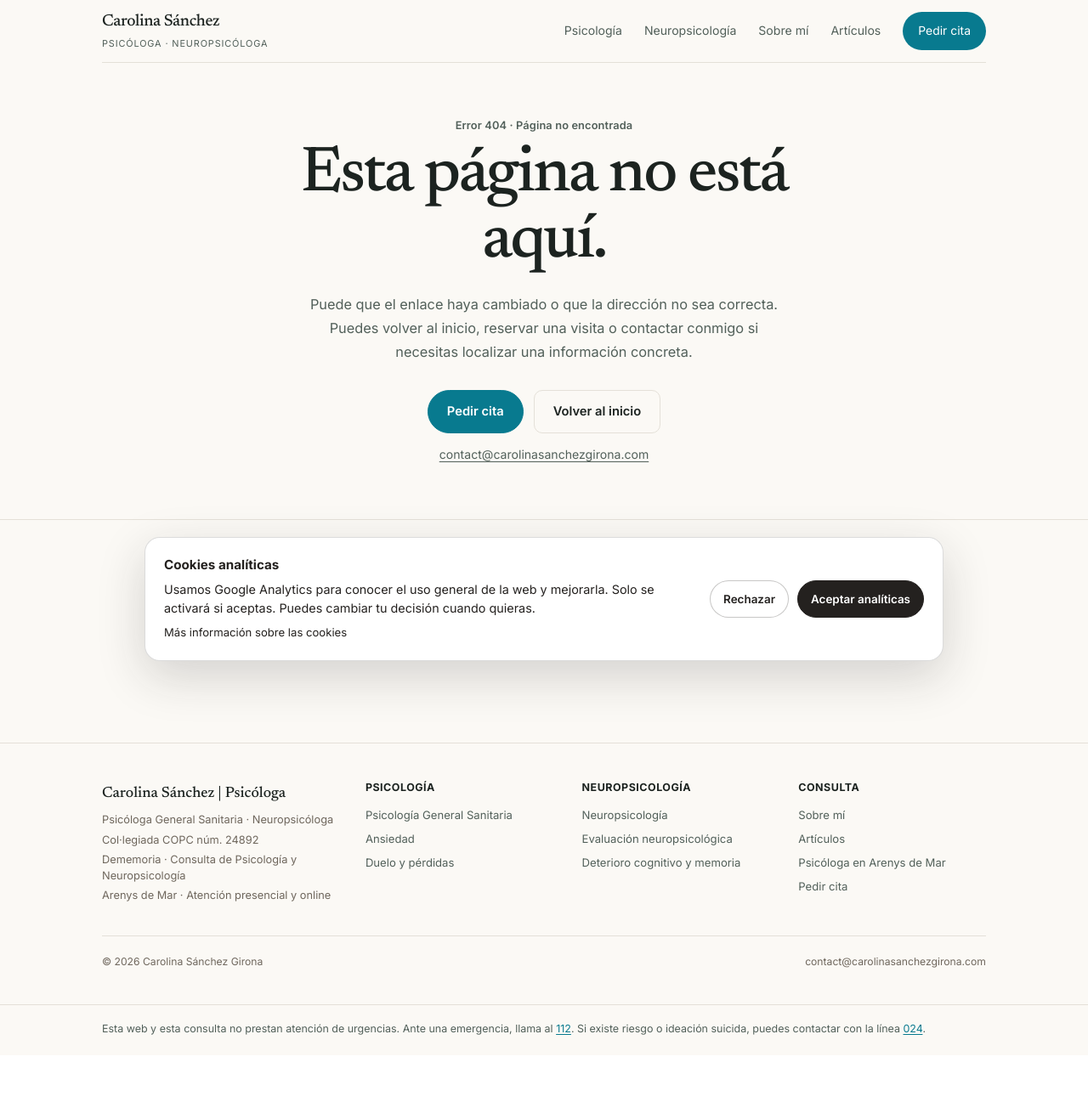
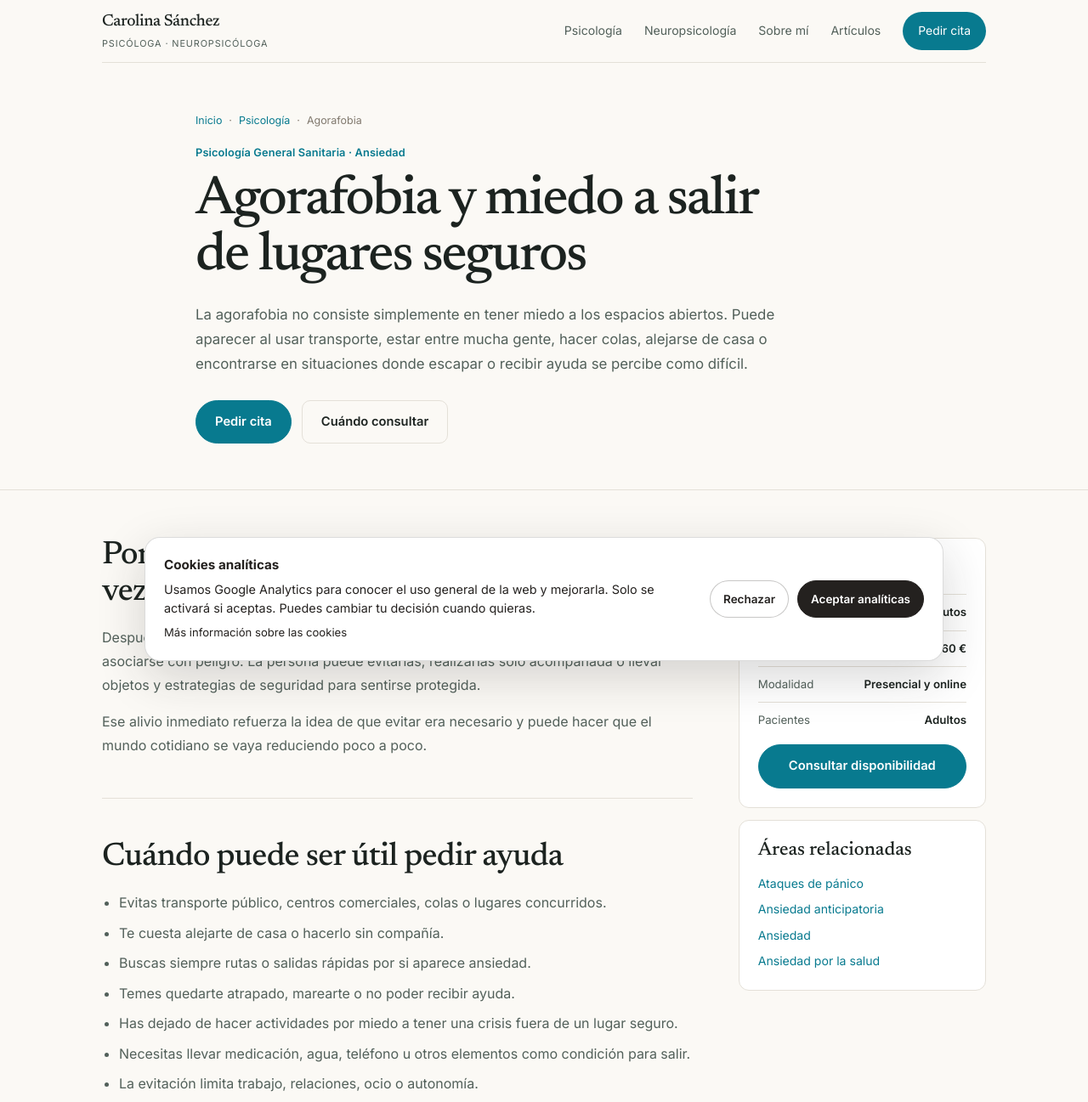
Before and after one commit to carolinasanchezgirona/Portfolio-Carolina, a Next.js app: page /agorafobia-y-miedo-a-salir in a window 1280 px wide. Before the commit this address had no page. Shown: the top 1297 px of the page at 85% size. Before the commit the page ends 1242 px from the top, so only its background shows below. Built offline with nearby package versions, Linux system fonts and the light colour scheme.

Commit message:
SEO: add agoraphobia page

```diff
--- /dev/null
+++ b/app/agorafobia-y-miedo-a-salir/page.tsx
@@ -0,0 +1,58 @@
+import type { Metadata } from "next";
+import "../seo-pages.css";
+
+export const metadata: Metadata = {
+  title: "Agorafobia y miedo a salir | Psicóloga en Arenys de Mar",
+  description: "Atención psicológica para agorafobia, miedo a salir, alejarse de lugares seguros, usar transporte o quedarse sin ayuda. Consulta en Arenys de Mar y online.",
+  alternates: { canonical: "/agorafobia-y-miedo-a-salir/" },
+  openGraph: {
+    title: "Agorafobia y miedo a salir | Carolina Sánchez Girona",
+    description: "Psicología sanitaria para trabajar miedo a salir, transporte, espacios concurridos y situaciones en las que escapar o recibir ayuda parece difícil.",
+    url: "https://carolinasanchezgirona.com/agorafobia-y-miedo-a-salir/",
+  },
+};
+
+const serviceSchema = {
+  "@context": "https://schema.org",
+  "@type": "Service",
+  name: "Psicología para agorafobia y miedo a salir",
+  provider: { "@type": "Person", name: "Carolina Sánchez Girona", jobTitle: "Psicóloga General Sanitaria", url: "https://carolinasanchezgirona.com" },
+  areaServed: ["Arenys de Mar", "Maresme", "Barcelona", "España"],
+  serviceType: "Intervención psicológica en agorafobia y evitación de situaciones temidas",
+  url: "https://carolinasanchezgirona.com/agorafobia-y-miedo-a-salir/",
+};
+
+export default function AgoraphobiaPage() {
+  return (
+    <main className="editorial-site">
+      <header className="site-header">
+        <a className="brand" href="/" aria-label="Carolina Sánchez, inicio"><span className="brand-name">Carolina Sánchez</span><span className="brand-sub">Psicóloga · Neuropsicóloga</span></a>
+        <nav className="nav" aria-label="Navegación principal"><a href="/psicologia/">Psicología</a><a href="/ansiedad/">Ansiedad</a><a className="nav-cta" href="/cita/">Pedir cita</a></nav>
+      </header>
+      <section className="seo-hero"><div className="editorial-wrap seo-hero-inner">
+        <p className="seo-breadcrumbs"><a href="/">Inicio</a><span>·</span><a href="/psicologia/">Psicología</a><span>·</span><span>Agorafobia</span></p>
+        <p className="editorial-eyebrow">Psicología General Sanitaria · Ansiedad</p>
+        <h1>Agorafobia y miedo a salir de lugares seguros</h1>
+        <p className="seo-lead">La agorafobia no consiste simplemente en tener miedo a los espacios abiertos. Puede aparecer al usar transporte, estar entre mucha gente, hacer colas, alejarse de casa o encontrarse en situaciones donde escapar o recibir ayuda se percibe como difícil.</p>
+        <div className="seo-actions"><a className="editorial-btn editorial-btn-primary" href="/cita/">Pedir cita</a><a className="editorial-btn editorial-btn-secondary" href="#cuando-consultar">Cuándo consultar</a></div>
+      </div></section>
+      <div className="editorial-wrap seo-layout">
+        <article className="seo-copy">
+          <section><h2>Por qué el miedo puede ir ocupando cada vez más espacio</h2><p>Después de una experiencia de ansiedad intensa, algunas situaciones empiezan a asociarse con peligro. La persona puede evitarlas, realizarlas solo acompañada o llevar objetos y estrategias de seguridad para sentirse protegida.</p><p>Ese alivio inmediato refuerza la idea de que evitar era necesario y puede hacer que el mundo cotidiano se vaya reduciendo poco a poco.</p></section>
+          <section id="cuando-consultar"><h2>Cuándo puede ser útil pedir ayuda</h2><ul><li>Evitas transporte público, centros comerciales, colas o lugares concurridos.</li><li>Te cuesta alejarte de casa o hacerlo sin compañía.</li><li>Buscas siempre rutas o salidas rápidas por si aparece ansiedad.</li><li>Temes quedarte atrapado, marearte o no poder recibir ayuda.</li><li>Has dejado de hacer actividades por miedo a tener una crisis fuera de un lugar seguro.</li><li>Necesitas llevar medicación, agua, teléfono u otros elementos como condición para salir.</li><li>La evitación limita trabajo, relaciones, ocio o autonomía.</li></ul></section>
+          <section><h2>Qué puede mantener la agorafobia</h2><h3>Evitación</h3><p>Evitar reduce ansiedad a corto plazo, pero impide aprender que la situación puede afrontarse y que la activación disminuye sin escapar.</p><h3>Conductas de seguridad</h3><p>Ir siempre acompañado, sentarse cerca de una salida o controlar constantemente el cuerpo puede mantener la sensación de peligro.</p><h3>Miedo a las sensaciones físicas</h3><p>Palpitaciones, mareo o sensación de falta de aire pueden interpretarse como señales de que algo grave está a punto de ocurrir.</p><h3>Anticipación</h3><p>Imaginar durante horas lo que podría pasar antes de salir aumenta la activación y hace que la situación parezca todavía más difícil.</p></section>
+          <section><h2>Cómo se trabaja en terapia</h2><p>La intervención suele incluir psicoeducación, exposición gradual a situaciones evitadas, reducción de conductas de seguridad y trabajo sobre las interpretaciones asociadas a las sensaciones corporales y a la posibilidad de no poder escapar.</p><p>El ritmo se adapta a la persona. El objetivo no es forzar, sino recuperar autonomía de forma progresiva y sostenible.</p></section>
+          <section><h2>Agorafobia y ataques de pánico</h2><p>La agorafobia puede aparecer con o sin <a href="/ataques-de-panico/">ataques de pánico</a>. También puede estar muy relacionada con <a href="/ansiedad-anticipatoria-y-preocupacion-excesiva/">ansiedad anticipatoria</a> y con el miedo a interpretar ciertas sensaciones físicas como peligrosas.</p><p>Por eso conviene valorar qué parte del problema está relacionada con el contexto, qué parte con el miedo a las sensaciones y qué estrategias de evitación se han ido consolidando.</p></section>
+          <section><h2>Recuperar libertad, no eliminar toda ansiedad</h2><p>El objetivo terapéutico no es conseguir que nunca aparezca ansiedad, sino que la presencia de ansiedad deje de decidir dónde puedes ir, cuánto puedes alejarte o qué actividades puedes hacer.</p><div className="seo-callout"><strong>La autonomía se recupera paso a paso.</strong><span>La exposición gradual permite ampliar de nuevo el mapa cotidiano sin depender tanto de evitar o escapar.</span></div></section>
+        </article>
+        <aside className="seo-sidebar" aria-label="Información práctica">
+          <div className="seo-card"><h2>Sesión de psicología</h2><ul className="seo-facts"><li><span>Duración</span><strong>60 minutos</strong></li><li><span>Tarifa</span><strong>60 €</strong></li><li><span>Modalidad</span><strong>Presencial y online</strong></li><li><span>Pacientes</span><strong>Adultos</strong></li></ul><a className="editorial-btn editorial-btn-primary" href="/cita/">Consultar disponibilidad</a></div>
+          <div className="seo-card"><h3>Áreas relacionadas</h3><div className="seo-related"><a href="/ataques-de-panico/">Ataques de pánico</a><a href="/ansiedad-anticipatoria-y-preocupacion-excesiva/">Ansiedad anticipatoria</a><a href="/ansiedad/">Ansiedad</a><a href="/ansiedad-por-la-salud-e-hipocondria/">Ansiedad por la salud</a></div></div>
+        </aside>
+      </div>
+      <section className="editorial-section seo-authority"><div className="editorial-wrap seo-authority-grid"><div><p className="editorial-section-eyebrow">Profesional responsable</p><h2>Carolina Sánchez Girona</h2><p className="editorial-role">Psicóloga General Sanitaria · Neuropsicóloga</p></div><div className="seo-authority-copy"><p>Trabajo con adultos en ansiedad, ataques de pánico, evitación y recuperación progresiva de autonomía desde una formulación clínica individualizada.</p><div className="seo-authority-links"><a href="/sobre-mi/">Conocer mi trayectoria profesional →</a><a href="/psicologia/">Ver Psicología General Sanitaria →</a></div></div></div></section>
+      <footer className="editorial-footer"><div className="editorial-wrap editorial-footer-inner"><div><p className="editorial-footer-brand">Carolina Sánchez | Psicóloga</p><p>Dememoria · Consulta de Psicología y Neuropsicología</p></div><div><p>Arenys de Mar · Atención online</p><p>© 2026 Carolina Sánchez Girona</p></div></div></footer>
+      <script type="application/ld+json" dangerouslySetInnerHTML={{ __html: JSON.stringify(serviceSchema) }} />
+    </main>
+  );
+}
```
